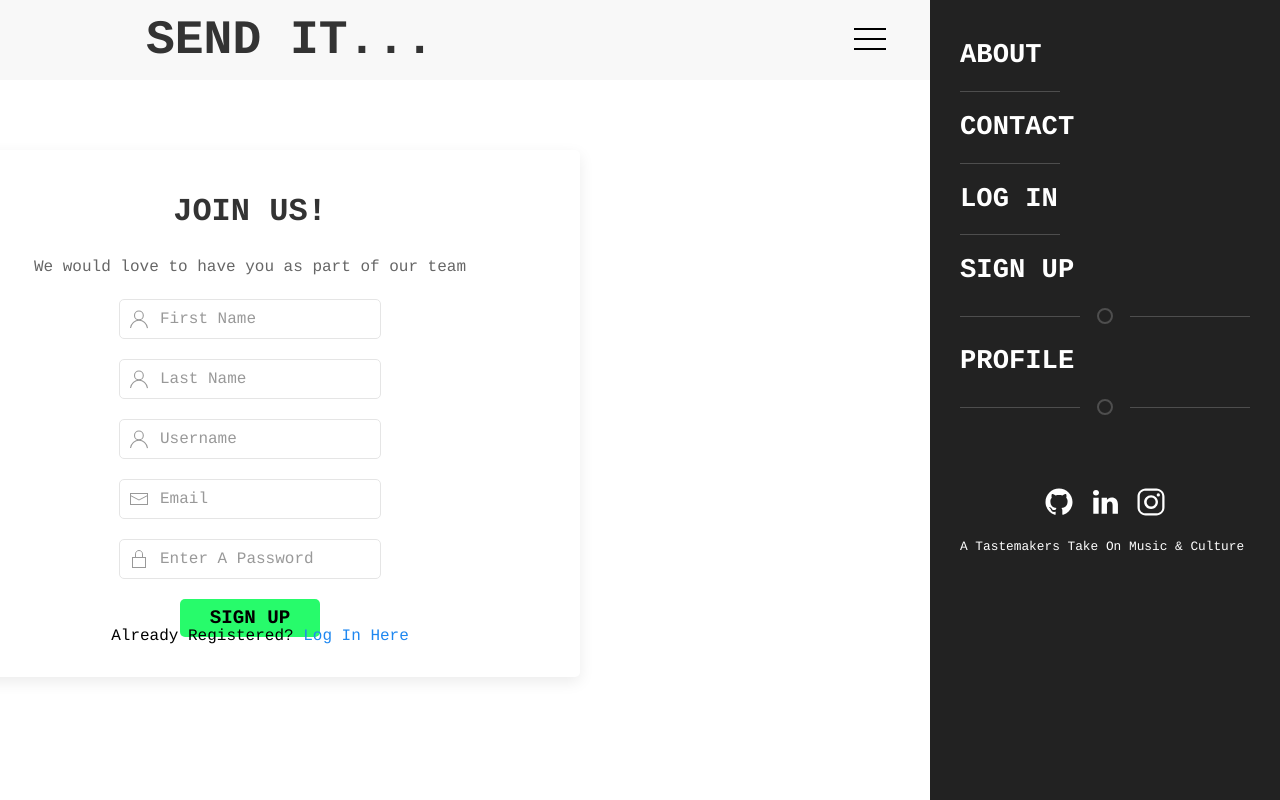
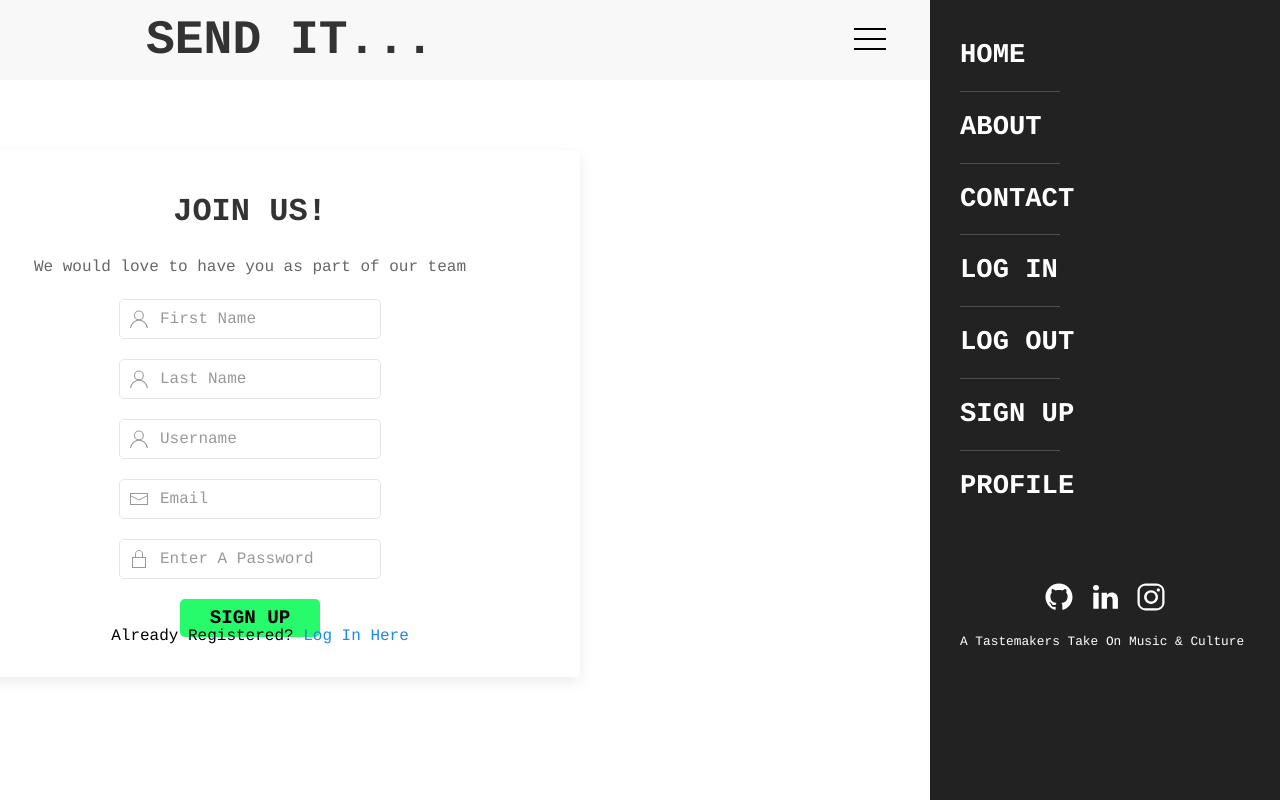
Before and after one commit to Code-Institute-Submissions/send-it-blog, a Flask app: page /register in a window 1280 px wide, after a click that opens the changed part. Run offline with Flask 2, Linux system fonts and the light colour scheme; some libraries are stand-ins or nearby versions; some web fonts are replaced.

Commit message:
fixed session user variable bug on profile page

```diff
--- a/app.py
+++ b/app.py
@@ -48,7 +48,7 @@ def register():
         # put newly created user into session cookie
         session["user"] = request.form.get("username").lower()
         flash("Registration Successful, Welcome!")
-        return redirect(url_for("profile", firstname=session["user"]))
+        return redirect(url_for("profile", username=session["user"]))
 
     return render_template("register.html")
 
@@ -81,12 +81,24 @@ def login():
     return render_template("login.html")
 
 
-@app.route("/profile/<firstname>", methods=["GET", "POST"])
-def profile(firstname):
+@app.route("/profile/<username>", methods=["GET", "POST"])
+def profile(username):
     # get session users first name from database
-    username = mongo.db.users.find_one
-    ({"username": session["user"]})["username"]
-    return render_template("profile.html", username=firstname)
+    username = mongo.db.users.find_one(
+        {"username": session["user"]})["username"]
+
+    if session["user"]:
+        return render_template("profile.html", username=username)
+
+    return redirect(url_for("login"))
+
+
+@app.route("/logout")
+def logout():
+    # remove user from session cookies
+    flash("You are now logged out")
+    session.pop("user")
+    return redirect(url_for("login"))
 
 
 if __name__ == "__main__":
--- a/static/css/styles.css
+++ b/static/css/styles.css
@@ -78,3 +78,9 @@ body {
 .login-text {
     margin-right: 60px;
 }
+
+/* profile page */
+
+.profile__image {
+    margin: 0 auto;
+}
--- a/templates/base.html
+++ b/templates/base.html
@@ -33,16 +33,19 @@
         <div id="offcanvas-slide" uk-offcanvas="flip: true; mode: reveal;">
           <div class="uk-offcanvas-bar">
             <ul class="uk-nav" id="nav__items">
+              <li><a href="{{ url_for('get_posts') }}" class="nav__item">HOME</a></li>
+              <hr class="uk-divider-small uk-margin-small">
               <li><a href="#" class="nav__item">ABOUT</a></li>
               <hr class="uk-divider-small uk-margin-small">
               <li><a href="#" class="nav__item">CONTACT</a></li>
               <hr class="uk-divider-small uk-margin-small">
               <li><a href="{{ url_for('login') }}" class="nav__item">LOG IN</a></li>
               <hr class="uk-divider-small uk-margin-small">
+              <li><a href="{{ url_for('logout') }}" class="nav__item">LOG OUT</a></li>
+              <hr class="uk-divider-small uk-margin-small">
               <li><a href="{{ url_for('register') }}" class="nav__item">SIGN UP</a></li>
-              <hr class="uk-divider-icon uk-margin-small">
-              <li><a href="{{ url_for('profile', firstname=session['user']) }}" class="nav__item">PROFILE</a></li>
-              <hr class="uk-divider-icon uk-margin-small">
+              <hr class="uk-divider-small uk-margin-small">
+              <li><a href="{{ url_for('profile', username=session['user']) }}" class="nav__item">PROFILE</a></li>
 
               <div class="social__links uk-margin-large-top">
                 <a href="" class="social__icon" uk-icon="icon: github; ratio: 1.5;"></a>
```
Also changed, not shown: templates/profile.html (+9 -8 lines).
